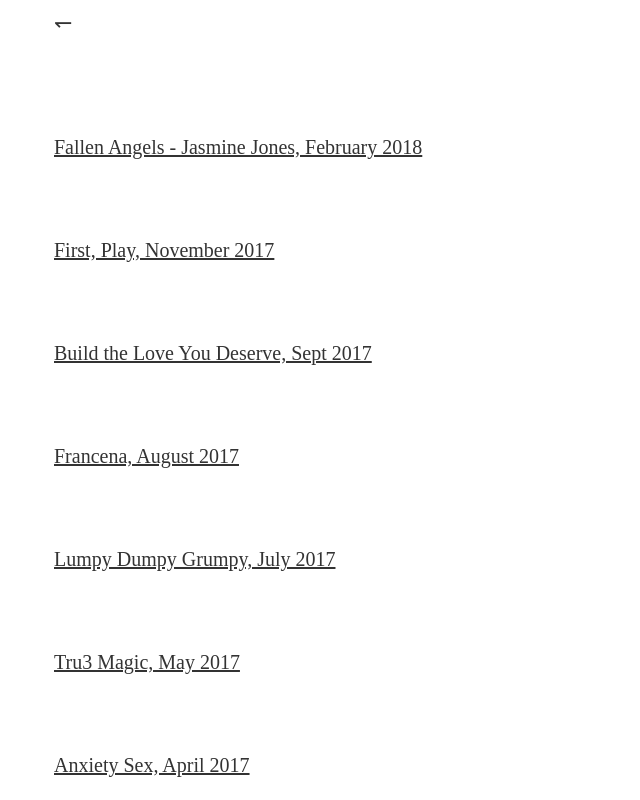
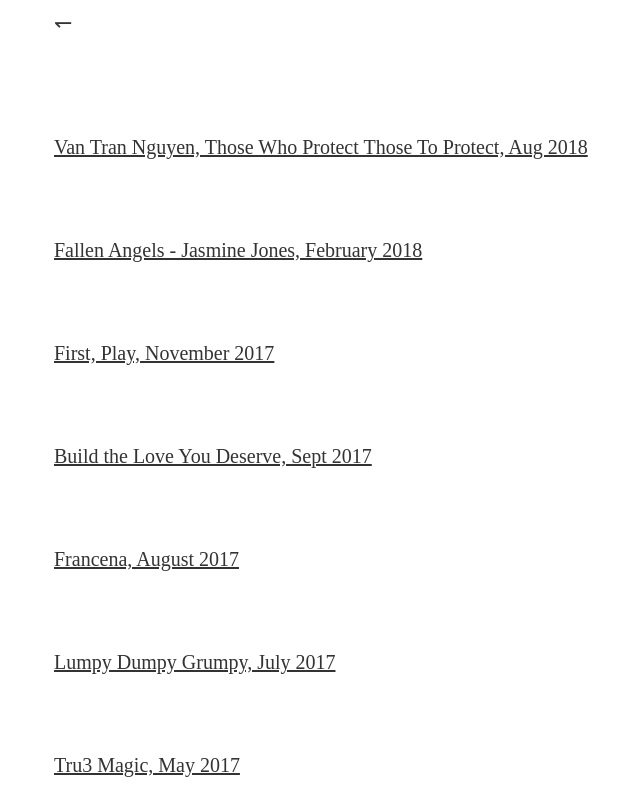
Before and after one commit to sessaenglund/disclaimergallery.com, a plain HTML site: page pastshows.html in a window 1280 px wide. Shown: the top 800 px of the page, without its empty margins (86-726 px from the left). Drawn offline with nearby package versions, Linux system fonts and the light colour scheme.

Commit message:
added van
added van

```diff
--- a/pastshows.html
+++ b/pastshows.html
@@ -28,6 +28,12 @@
 
 
 <div class="wrapper">
+
+
+         <a class="wrapper__centerlink__left" href="Vans_show.html">
+	<p class="wrapper__text"> Van Tran Nguyen, Those Who Protect Those To Protect, Aug 2018
+ 	        </p>
+ 			</a>
 
          <a class="wrapper__centerlink__right" href="Jasmine.html">
 	<p class="wrapper__text"> Fallen Angels - Jasmine Jones, February 2018
```
